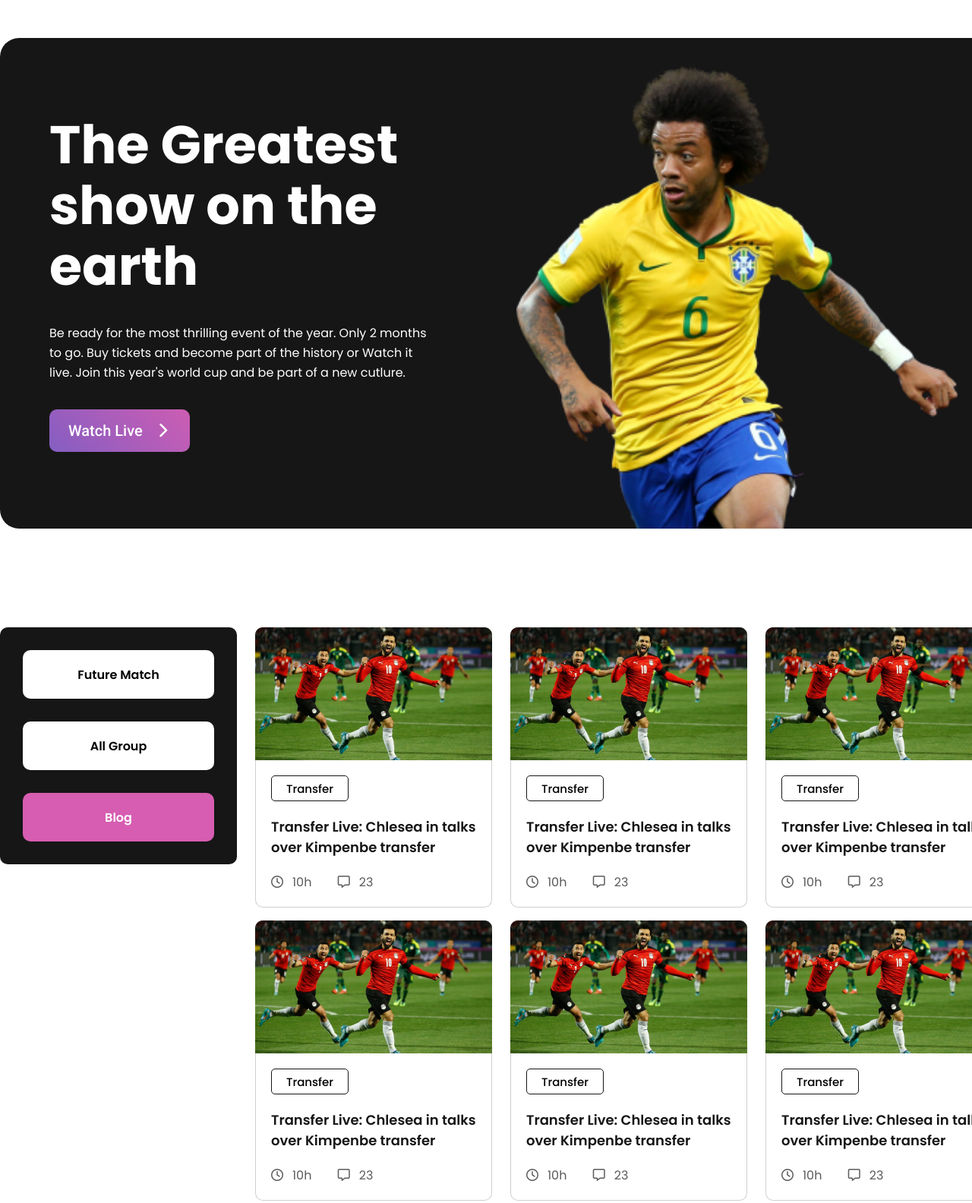
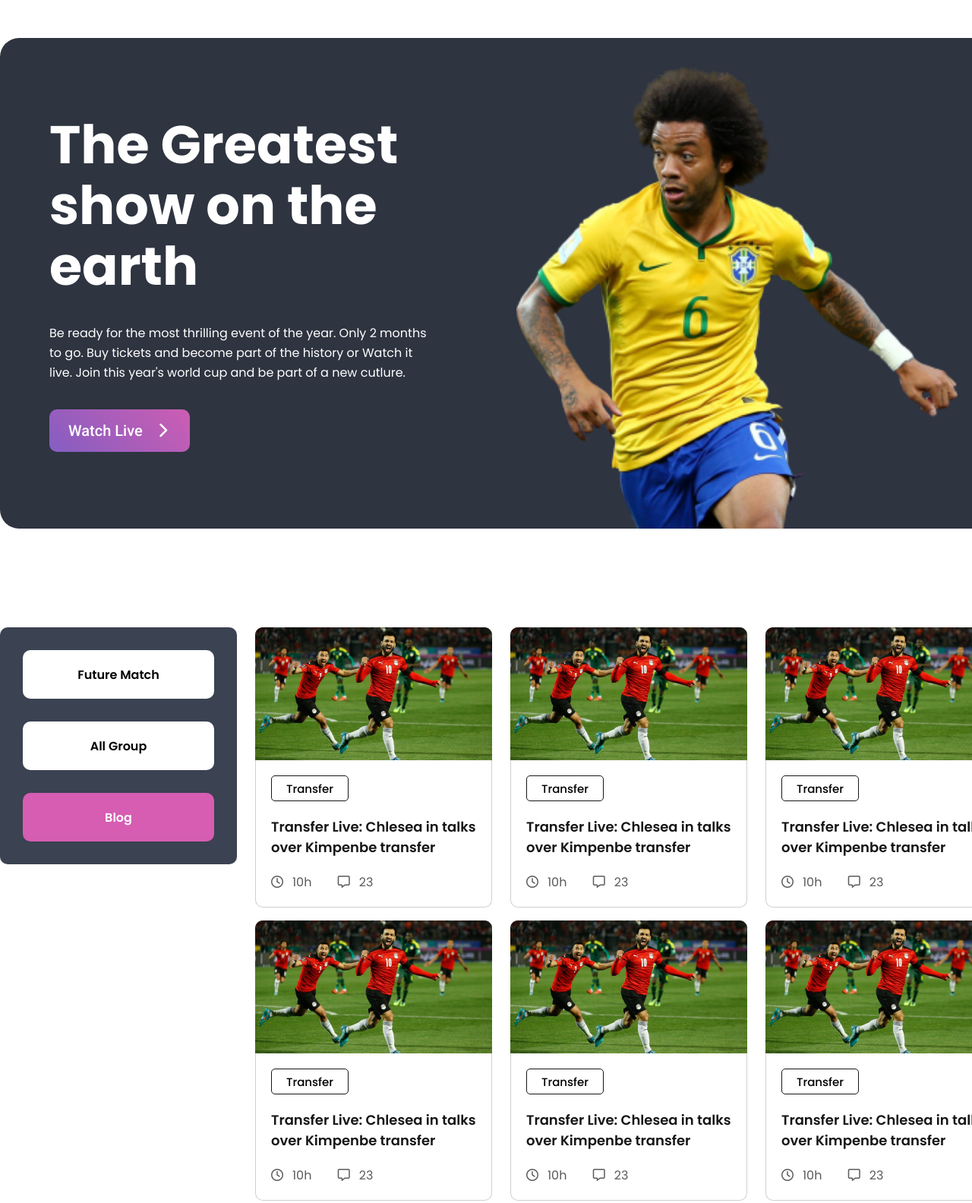
Before and after one commit to abhsn/assignment-2, a plain HTML site: page index.html in a window 1280 px wide. Shown: the top 1584 px of the page at 76% size. Drawn offline with Linux system fonts and the light colour scheme.

Commit message:
changed header color

```diff
--- a/style.css
+++ b/style.css
@@ -18,7 +18,7 @@ HEADER STARTS HERE
 header {
     width: 1321px;
     height: 646px;
-    background-color: #161616;
+    background-color: #2e3440;
     margin: auto;
     border-radius: 25px;
     margin-top: 50px;
@@ -59,7 +59,7 @@ header {
 .banner-button {
     text-decoration: none;
     color: white;
-    background-color: #DD0000;
+    /* background-color: #DD0000; */
     width: 135px;
     font-size: 20px;
     padding: 16px 25px;
@@ -112,7 +112,7 @@ main {
 
 /* main section side navigation bar */
 .main-section-nav {
-    background-color: #161616;
+    background-color: #3b4252;
     width: 312px;
     height: 312px;
     border-radius: 10px;
@@ -235,7 +235,7 @@ FOOTER STARTS HERE
 -----------------*/
 
 footer {
-    background-color: #161616;
+    background-color: #2e3440;
     height: 444px;
     color: white;
     padding-bottom: 120px;
--- a/upcoming.css
+++ b/upcoming.css
@@ -18,7 +18,7 @@ HEADER STARTS HERE
 header {
     width: 1321px;
     height: 646px;
-    background-color: #161616;
+    background-color: #2e3440;
     margin: auto;
     border-radius: 25px;
     margin-top: 50px;
@@ -110,7 +110,7 @@ main {
 
 /* main section side navigation bar */
 .main-section-nav {
-    background-color: #161616;
+    background-color: #3b4252;
     width: 312px;
     height: 312px;
     border-radius: 10px;
@@ -200,7 +200,7 @@ FOOTER STARTS HERE
 -----------------*/
 
 footer {
-    background-color: #161616;
+    background-color: #2e3440;
     width: 100%;
     height: 444px;
     color: white;
```
